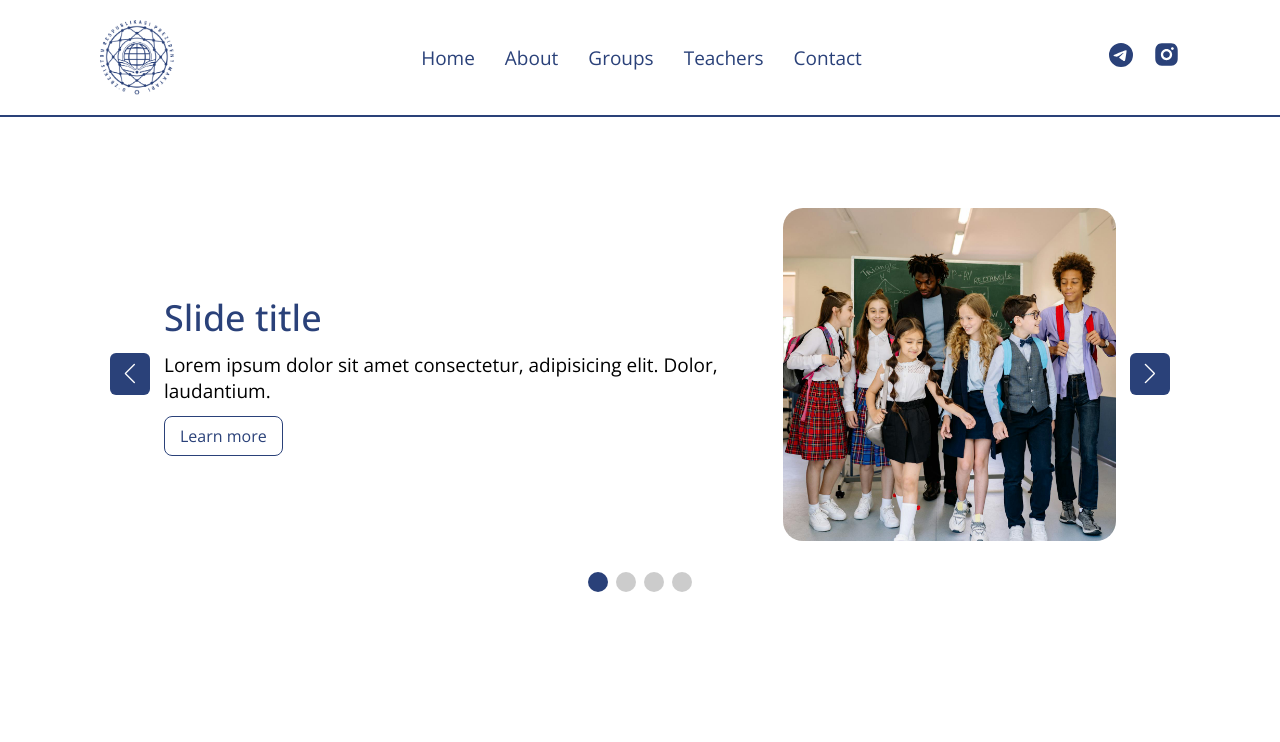
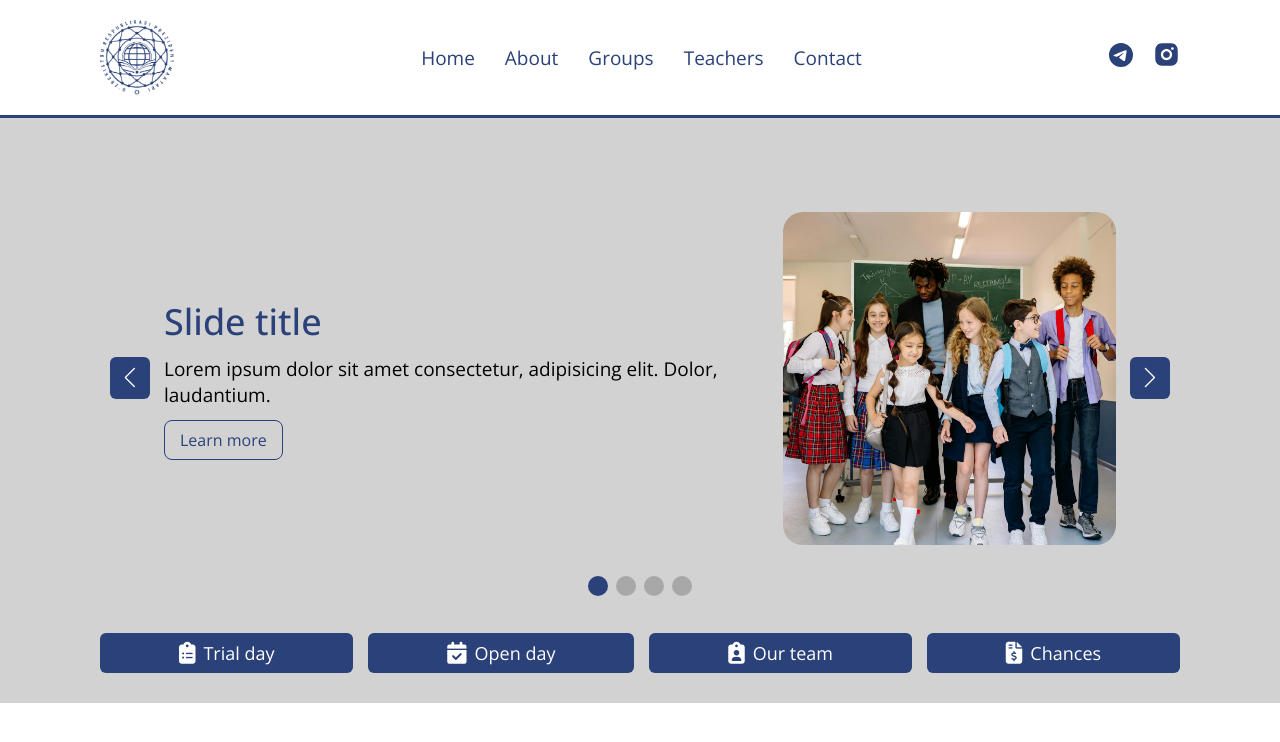
Before and after one commit to SavitarUzuhiko/ps_termez, a React (Vite) app: page / in a window 1280 px wide. Shown: the top 742 px of the page. Built offline with nearby package versions, Linux system fonts and the light colour scheme; the HTML template or start-up script is replaced by a standard one.

Commit message:
Add Main section

```diff
--- a/index.html
+++ b/index.html
@@ -10,6 +10,10 @@
       href="https://fonts.googleapis.com/css2?family=Open+Sans:ital,wght@0,300..800;1,300..800&display=swap"
       rel="stylesheet"
     />
+    <link
+      rel="stylesheet"
+      href="https://cdnjs.cloudflare.com/ajax/libs/font-awesome/6.7.2/css/all.min.css"
+    />
     <title>Termez Presidential School</title>
   </head>
   <body>
--- a/src/App.tsx
+++ b/src/App.tsx
@@ -1,5 +1,6 @@
 import Carousel from "./components/Carousel";
 import Header from "./components/Header";
+import Main from "./components/Main";
 import "./main.scss";
 
 const App = () => {
@@ -7,9 +8,7 @@ const App = () => {
     <div id="root">
       <Header />
       <hr className="rule" />
-      <div className="container">
-        <Carousel />
-      </div>
+      <Main />
     </div>
   );
 };
--- /dev/null
+++ b/src/components/Main.tsx
@@ -0,0 +1,41 @@
+import Carousel from "./Carousel";
+
+const Main = () => {
+  return (
+    <main className="main">
+      <div className="container">
+        <div className="main__slider">
+          <Carousel />
+        </div>
+        <ul className="main__list">
+          <li className="main__item">
+            <a href="#" className="main__link">
+              <i className="main__icon fa-solid fa-clipboard-list"></i>
+              Trial day
+            </a>
+          </li>
+          <li className="main__item">
+            <a href="#" className="main__link">
+              <i className="main__icon fa-solid fa-calendar-check"></i>
+              Open day
+            </a>
+          </li>
+          <li className="main__item">
+            <a href="#" className="main__link">
+              <i className="main__icon fa-solid fa-clipboard-user"></i>
+              Our team
+            </a>
+          </li>
+          <li className="main__item">
+            <a href="#" className="main__link">
+              <i className="main__icon fa-solid fa-file-invoice-dollar"></i>
+              Chances
+            </a>
+          </li>
+        </ul>
+      </div>
+    </main>
+  );
+};
+
+export default Main;
--- a/src/main.scss
+++ b/src/main.scss
@@ -1,5 +1,6 @@
 @use "./sass/general";
 @use "./sass/header";
 @use "./sass/slide";
+@use "./sass/main";
 
 @use "./sass/media";
--- a/src/sass/_general.scss
+++ b/src/sass/_general.scss
@@ -28,8 +28,7 @@ img {
 }
 .rule {
   margin: 0;
-  margin-bottom: 27px;
-  height: 2px;
+  height: 3px;
   border: 0;
   background-color: var(--color-primary);
 }
--- /dev/null
+++ b/src/sass/_main.scss
@@ -0,0 +1,33 @@
+@use "./mixins";
+
+.main {
+  background-color: rgb(210, 210, 210);
+  padding: 30px 0;
+  &__slider {
+    margin-bottom: 24px;
+  }
+  &__list {
+    padding-left: 0;
+    list-style: none;
+    @include mixins.flex();
+    column-gap: 15px;
+  }
+  &__item {
+    flex-grow: 1;
+  }
+  &__link {
+    display: flex;
+    align-items: center;
+    justify-content: center;
+    text-decoration: none;
+    background-color: var(--color-primary);
+    color: white;
+    font-size: 18px;
+    padding: 8px;
+    border-radius: 6px;
+  }
+  &__icon {
+    margin-right: 8px;
+    font-size: 22px;
+  }
+}
--- a/src/sass/_media.scss
+++ b/src/sass/_media.scss
@@ -86,6 +86,7 @@
   }
   .slide {
     padding: 0;
+    text-align: center;
   }
   .slide__content {
     width: 100%;
@@ -104,3 +105,19 @@
     display: none;
   }
 }
+@media screen and (max-width: 750px) {
+  .main__list {
+    column-gap: 0;
+    justify-content: space-between;
+    row-gap: 10px;
+  }
+  .main__item {
+    flex-grow: 0;
+    width: 49%;
+  }
+}
+@media screen and (max-width: 440px) {
+  .main__item {
+    width: 100%;
+  }
+}
```
